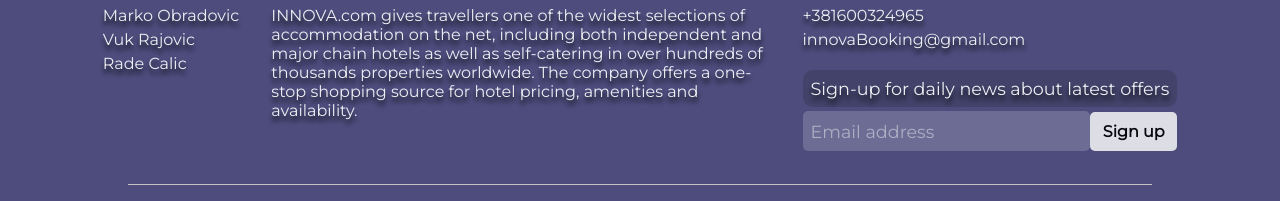
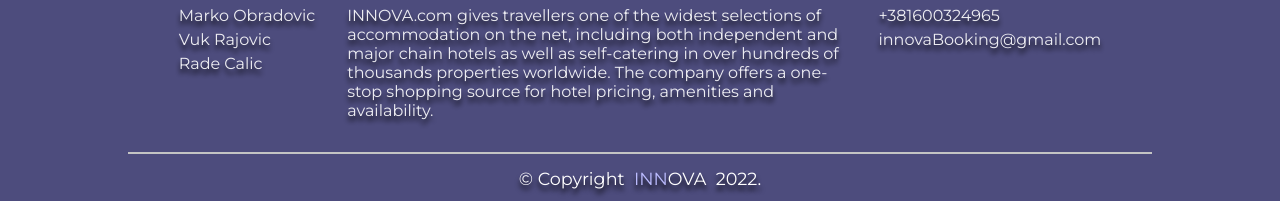
Before and after one commit to Mare02/BookingProject_Vue, a Vue app: page / in a window 1280 px wide. Shown: the part 882-1083 px from the top of the page. Built offline with nearby package versions, Linux system fonts and the light colour scheme; what @chinhpd/vue3-grid-images would draw is missing.

Commit message:
fixing and upgrading logic for adding new properties

```diff
--- a/public/css/booking.css
+++ b/public/css/booking.css
@@ -70,7 +70,7 @@
 }
 .logo-span{
   color: white;
-  font-size: 1.5rem;
+  font-size: 1.3rem;
   font-family: 'Montserrat', sans-serif;
 }
 .logo{
--- a/src/Services/API.js
+++ b/src/Services/API.js
@@ -166,7 +166,17 @@
     try {
       let res = await axios.post(`${api_url + 'hotels'}`, params_obj)
       console.log(res);
-      return res.data.data
+      return res
+    }
+    catch (error) {
+      return error
+    }
+  },
+  "addNewApartment": async function(params_obj){
+    try {
+      let res = await axios.post(`${api_url + 'apartments'}`, params_obj)
+      console.log(res);
+      return res
     }
     catch (error) {
       return error
--- a/src/components/Footer-Component.vue
+++ b/src/components/Footer-Component.vue
@@ -22,12 +22,6 @@
         <div class="footer-text">
           <span>+381600324965</span>
           <span>innovaBooking@gmail.com</span>
-          <span class="footer-title footer-title-bg mt-1">Sign-up for daily news about latest offers</span>
-          <div class="d-flex a-center">
-            <input type="text" class="w-100" spellcheck="false" placeholder="Email address">
-            <button>Sign up</button>
-          </div>
-
         </div>
       </div>
     </div>
@@ -64,34 +58,6 @@
     font-weight: 500 !important;
     text-shadow: 0 5px 5px black;
   }
-  .footer-container input{
-    background-color: rgb(255, 255, 255, 0.2);
-    border: none;
-    color: white;
-    text-shadow: none;
-  }
-  .footer-container input:focus{
-    border: none;
-  }
-  .footer-container input::placeholder{
-    color: white;
-    opacity: .5;
-  }
-  .footer-container button{
-    padding: .64rem;
-    font-size: 1rem;
-    text-shadow: none;
-    cursor: pointer;
-    background-color: rgb(255, 255, 255, .9);
-    border: none;
-    font-weight: 600 !important;
-    border-radius: 5px;
-    transition: all .2s;
-    width: 30%;
-  }
-  .footer-container button:hover{
-    background-color: rgb(171, 156, 211);
-  }
   .footer-section{
     max-width: 40%;
     display: flex;
--- a/src/views/AddNewProperty.vue
+++ b/src/views/AddNewProperty.vue
@@ -153,7 +153,7 @@
           </div>
         </div>
         <div class="d-flex w-100 a-center j-center g-1">
-          <button class="search-btn">Add apartment</button>
+          <button class="search-btn" @click="addNewApartment()">Add apartment</button>
         </div>
       </section>
 
@@ -175,6 +175,8 @@
 <script>
 import service from '../services/API'
 import VueMultiselect from 'vue-multiselect'
+import {useToast } from "vue-toastification";
+import {POSITION} from "vue-toastification";
 
 export default {
   computed:{
@@ -281,7 +283,7 @@
       }
     },
     getApaImage(e){
-      this.hotel_input_data.image = e.target.files[0]
+      this.apa_input_data.apa_image = e.target.files[0]
     },
 
     async addNewHotel(){
@@ -309,7 +311,57 @@
         formdata.append('hotel_features', JSON.stringify(el))
       }
 
-      await service.addNewHotel(formdata)
+      let added_hotel_res = await service.addNewHotel(formdata)
+      if(added_hotel_res.status === 200){
+        localStorage.setItem('new_hot_id', added_hotel_res.data.new_hot_id)
+        const toast = useToast()
+        toast.success('Hotel added successfuly!', {position: POSITION.TOP_CENTER})
+      }
+      // let success = true
+      // for(let el in this.apa_input_data){
+      //   if(this.apa_input_data[el] === undefined || this.apa_input_data[el] === null || this.apa_input_data[el] === ""){
+      //     success = false
+      //   }
+      // }
+
+      // if(success){
+      //   await this.addNewApartment()
+      //   this.apa_input_data.apa_features_selected = []
+      //   const toast = useToast()
+      //   toast.success('Added successfuly!', {position: POSITION.TOP_CENTER})
+      // }
+    },
+
+    async addNewApartment(){
+      console.log(localStorage.getItem('new_hot_id'));
+      let apa_params = {
+        "apa_cat_id": this.apa_input_data.apa_category,
+        "apa_price": this.apa_input_data.apa_price,
+        "apa_size": this.apa_input_data.apa_size,
+        "apa_hot_id": 63,
+        "num_of_units": this.apa_input_data.number_of_units
+      }
+      //parseInt(localStorage.getItem('new_hot_id'))
+      let formdata = new FormData()
+      for(let index in apa_params){
+        formdata.append([index], apa_params[index])
+      }
+      let apa_features = this.apa_input_data.apa_features_selected
+      for(let el of apa_features){
+        formdata.append('apa_features', JSON.stringify(el))
+      }
+      formdata.append('apa_file', this.apa_input_data.apa_image)
+
+      let res = await service.addNewApartment(formdata)
+      if(res.status === 200){
+        for(let el in this.apa_input_data){
+        this.apa_input_data[el] = null
+        }
+        this.apa_input_data.apa_image = null
+
+        const toast = useToast()
+        toast.success('Apartment added successfuly!', {position: POSITION.TOP_CENTER})
+      }
     }
   }
 }
--- a/src/views/AuthView.vue
+++ b/src/views/AuthView.vue
@@ -130,7 +130,6 @@
       }
     },
     async logIn(){
-      console.log(this.v$);
       this.v$.$validate(this.inputs.email, this.inputs.password)
       if(!this.v$.inputs.email.$error && !this.v$.inputs.password.$error){
         for(let el in this.inputs){
```
